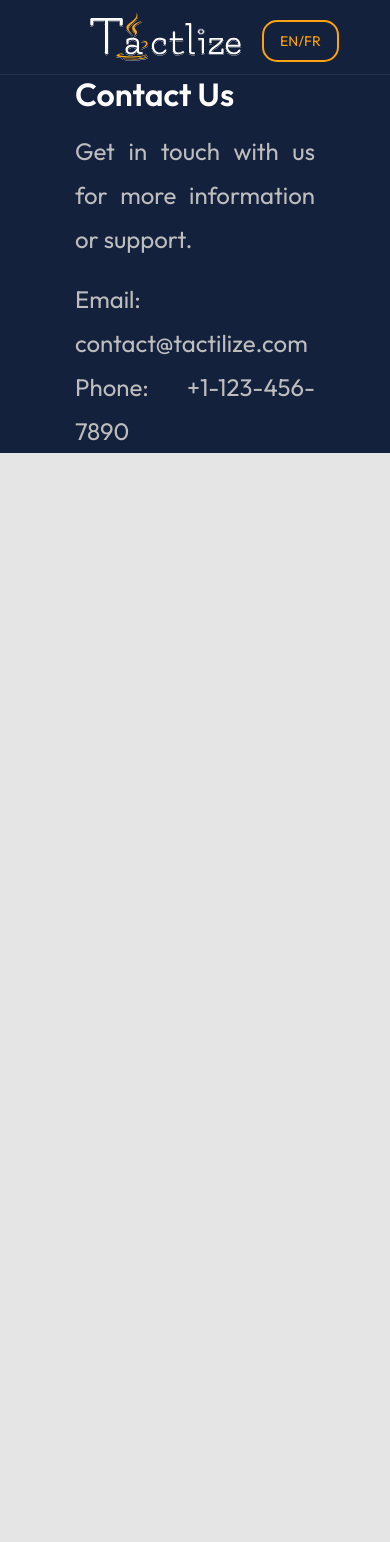
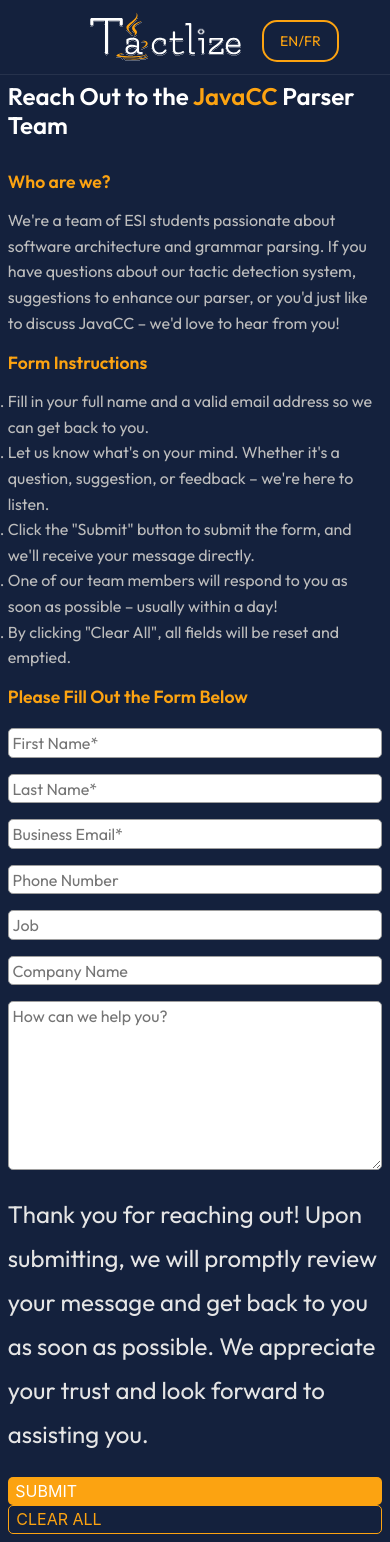
Before and after one commit to Wissamkadi/Tactlize_toolw, a React (Create React App) app: page /contact in a window 390 px wide. Before the commit the page ends 844 px from the top, so only its background shows below. Built offline with nearby package versions, Linux system fonts and the light colour scheme.

Commit message:
Your commit message here

```diff
--- a/src/App.js
+++ b/src/App.js
@@ -3,7 +3,7 @@ import Navbar from "./components/Navbar";
 import HomePage from "./pages/HomePage";
 import JavaCCDetailsPage from "./pages/JavaCCDetailsPage";
 import AboutPage from "./pages/AboutPage";
-import ContactPage from "./pages/ContactPage";
+import ContactUsPage from "./pages/ContactUsPage";
 import UploadPage from "./pages/UploadPage";
 import ResultsPage from "./pages/ResultsPage";
 import IDPasswordPage from "./pages/IDPasswordPage";
@@ -22,7 +22,7 @@ function App() {
         <Route path="/IDPassword" element={<IDPasswordPage />} />
         <Route path="/MaintainData" element={<MaintainDataPage />} />
         <Route path="/OneTime" element={<OneTimePage />} />
-        <Route path="/contact" element={<ContactPage />} />
+        <Route path="/contact" element={<ContactUsPage />} />
         <Route path="/upload" element={<UploadPage />} />
         <Route path="/results" element={<ResultsPage />} />
       </Routes>
--- a/src/pages/ContactPage.js
+++ /dev/null
@@ -1,16 +0,0 @@
-export default function ContactPage() {
-    return (
-      <section className="section">
-        <div className="container">
-          <h2>Contact Us</h2>
-          <p>
-            Get in touch with us for more information or support.
-          </p>
-          <p>
-            Email: contact@tactilize.com <br />
-            Phone: +1-123-456-7890
-          </p>
-        </div>
-      </section>
-    );
-  }
--- /dev/null
+++ b/src/pages/ContactUsPage.js
@@ -0,0 +1,61 @@
+import React from 'react';
+import { Link } from 'react-router-dom';
+import '../styles/ContactUs.css';
+
+const ContactUsPage = () => {
+  const handleClear = () => {
+    document.querySelectorAll('input, textarea').forEach(field => {
+      field.value = '';
+    });
+  };
+
+  return (
+    <>
+      <div className="container">
+        <section className="header-section">
+          <h1>Reach Out to the <span className="colored-word">JavaCC</span> Parser Team</h1>
+        </section>
+        <section className="content-section">
+          <div className="text-content">
+            <div className="intro">
+              <h2>Who are we?</h2>
+              <p>We're a team of ESI students passionate about software architecture and grammar parsing. If you have questions about our tactic detection system, suggestions to enhance our parser, or you'd just like to discuss JavaCC – we'd love to hear from you!</p>
+            </div>
+            <div className="instructions">
+              <h2>Form Instructions</h2>
+              <ol>
+                <li>Fill in your full name and a valid email address so we can get back to you.</li>
+                <li>Let us know what's on your mind. Whether it's a question, suggestion, or feedback – we're here to listen.</li>
+                <li>Click the "Submit" button to submit the form, and we'll receive your message directly.</li>
+                <li>One of our team members will respond to you as soon as possible – usually within a day!</li>
+                <li>By clicking "Clear All", all fields will be reset and emptied.</li>
+              </ol>
+            </div>
+          </div>
+          <div className="image-space"></div>
+        </section>
+        <section className="form-section">
+          <h2>Please Fill Out the Form Below</h2>
+          <div className="form-grid">
+            <input type="text" placeholder="First Name*" required />
+            <input type="text" placeholder="Last Name*" required />
+            <input type="email" placeholder="Business Email*" required />
+            <input type="text" placeholder="Phone Number" />
+            <input type="text" placeholder="Job" />
+            <input type="text" placeholder="Company Name" />
+            <textarea placeholder="How can we help you?"></textarea>
+          </div>
+          <div className="form-footer">
+            <p>Thank you for reaching out! Upon submitting, we will promptly review your message and get back to you as soon as possible. We appreciate your trust and look forward to assisting you.</p>
+          </div>
+          <div className="buttons">
+            <button className="btn btn-primary submit">Submit</button>
+            <button className="btn btn-secondary clear" onClick={handleClear}>Clear All</button>
+          </div>
+        </section>
+      </div>
+    </>
+  );
+};
+
+export default ContactUsPage;
--- /dev/null
+++ b/src/styles/ContactUs.css
@@ -0,0 +1,231 @@
+/* Import fonts */
+@font-face {
+    font-family: 'OutfitRegular';
+    src: url('../fonts/OutfitRegular.ttf') format('truetype');
+    font-style: normal;
+    font-weight: 400;
+  }
+
+  @font-face {
+    font-family: 'OutfitSemiBold';
+    src: url('../fonts/OutfitSemiBold.ttf') format('truetype');
+    font-weight: 600;
+    font-style: normal;
+  }
+
+  @font-face {
+    font-family: 'Inter';
+    src: url('https://fonts.googleapis.com/css2?family=Inter:wght@400&display=swap');
+    font-style: normal;
+    font-weight: 400;
+  }
+
+  /* Container with full width and padding for responsiveness */
+  .container {
+    width: 100%;
+    margin: 0;
+    padding: 0 5%; /* Percentage-based padding for responsiveness */
+    background: var(--primary);
+    display: flex;
+    flex-direction: column;
+    gap: 5%;
+    min-height: 100vh;
+  }
+
+  /* Header Section */
+  .header-section {
+    padding: 2% 0;
+  }
+
+  .header-section h1 {
+    color: var(--white);
+    font-size: 2.5rem;
+    font-family: 'OutfitSemiBold', sans-serif;
+    line-height: 1.2;
+    text-align: left;
+  }
+
+  /* Content Section with Flexbox */
+  .content-section {
+    display: flex;
+    justify-content: space-between;
+    gap: 5%;
+    padding: 2% 0;
+  }
+
+  .text-content {
+    flex: 1;
+    display: flex;
+    flex-direction: column;
+    gap: 3%;
+  }
+
+  .image-space {
+    flex: 0 0 20%;
+    height: 20vh;
+    background: url('../styles/icons/imenvelope.svg') no-repeat center;
+    background-size: contain;
+  }
+
+  .intro, .instructions {
+    display: flex;
+    flex-direction: column;
+    gap: 1.5%;
+  }
+
+  .intro h2, .instructions h2 {
+    color: var(--secondary);
+    font-family: 'OutfitSemiBold', sans-serif;
+    font-size: 1.75rem;
+  }
+
+  .intro p, .instructions p, .instructions ol li {
+    line-height: 1.6;
+    color: var(--gray-2);
+    font-family: 'OutfitRegular', sans-serif;
+    font-size: 1.2rem;
+  }
+
+  /* Form Section */
+  .form-section {
+    padding: 2% 0;
+    display: flex;
+    flex-direction: column;
+    gap: 2%;
+  }
+
+  .form-section h2 {
+    color: var(--secondary);
+    font-family: 'OutfitSemiBold', sans-serif;
+    font-size: 1.75rem;
+  }
+
+  .form-grid {
+    display: flex;
+    flex-wrap: wrap;
+    gap: 2%;
+    margin-top: 1.5%;
+  }
+
+  .form-grid input, .form-grid textarea {
+    flex: 1 1 calc(33.33% - 2%);
+    min-width: 25%;
+    padding: 1%;
+    border: 1px solid var(--gray-3);
+    border-radius: 5px;
+    font-size: 1rem;
+    font-family: 'OutfitRegular', sans-serif;
+    background-color: var(--white);
+    transition: border-color 0.3s ease, box-shadow 0.3s ease;
+  }
+
+  .form-grid input:focus, .form-grid textarea:focus {
+    border-color: var(--secondary);
+    box-shadow: 0 0 5px rgba(252, 163, 17, 0.3);
+    outline: none;
+  }
+
+  .form-grid textarea {
+    flex: 1 1 100%;
+    height: 20vh;
+  }
+
+  .form-footer {
+    margin-top: 1.5%;
+    color: var(--gray-3);
+    font-size: 0.875rem;
+    font-family: 'OutfitRegular', sans-serif;
+  }
+
+  .buttons {
+    margin-top: 1.5%;
+    display: flex;
+    justify-content: flex-end;
+    gap: 1.5%;
+  }
+
+  .buttons .submit, .buttons .clear {
+    font-family: 'Inter', sans-serif;
+    font-weight: 400;
+    text-transform: uppercase;
+    padding: 1% 2%;
+    transition: transform 0.2s ease, background-color 0.3s ease;
+  }
+
+  .buttons .submit:hover, .buttons .clear:hover {
+    transform: scale(1.05);
+  }
+
+  /* Responsive adjustments */
+  @media (max-width: 1024px) {
+    .container {
+      padding: 0 3%;
+    }
+
+    .header-section h1 {
+      font-size: 2rem;
+    }
+
+    .content-section {
+      flex-direction: column;
+    }
+
+    .image-space {
+      flex: 0 0 30%;
+      height: 15vh;
+      align-self: flex-end;
+    }
+
+    .form-grid input {
+      flex: 1 1 calc(50% - 2%);
+    }
+
+    .intro h2, .instructions h2, .form-section h2 {
+      font-size: 1.5rem;
+    }
+  }
+
+  @media (max-width: 768px) {
+    .container {
+      padding: 0 2%;
+    }
+
+    .header-section h1 {
+      font-size: 1.75rem;
+    }
+
+    .form-grid input {
+      flex: 1 1 calc(50% - 2%);
+    }
+
+    .intro h2, .instructions h2, .form-section h2 {
+      font-size: 1.25rem;
+    }
+
+    .intro p, .instructions p, .instructions ol li {
+      font-size: 1rem;
+    }
+  }
+
+  @media (max-width: 480px) {
+    .form-grid input {
+      flex: 1 1 100%;
+    }
+
+    .buttons {
+      flex-direction: column;
+      gap: 1%;
+    }
+
+    .buttons .submit, .buttons .clear {
+      width: 100%;
+    }
+
+    .header-section h1 {
+      font-size: 1.5rem;
+    }
+
+    .intro h2, .instructions h2, .form-section h2 {
+      font-size: 1.1rem;
+    }
+  }
```
Also changed, not shown: src/styles/Home.css (+115 -37 lines), src/styles/icons/imenvelope.svg (added).
